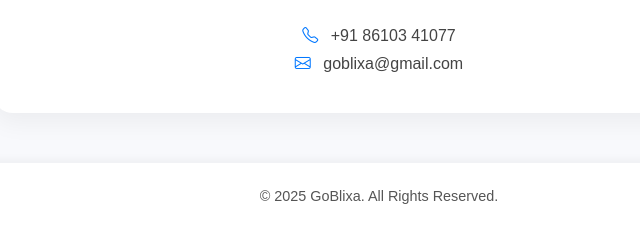
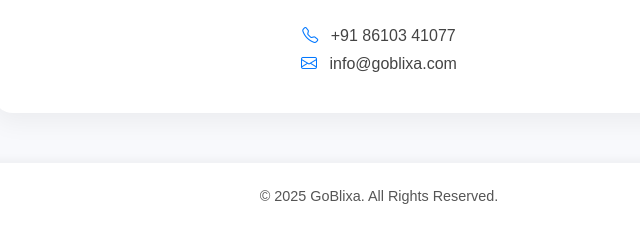
Before and after one commit to goblixa-source/GoBlixa, a plain HTML site: page contact.html in a window 1280 px wide. Shown: the part 602-828 px from the top of the page, 261-901 px from the left. Drawn offline with nearby package versions, Linux system fonts and the light colour scheme.

Commit message:
Add files via upload

```diff
--- a/contact.html
+++ b/contact.html
@@ -100,7 +100,7 @@
       <!-- Contact Info -->
       <div class="contact-info">
         <p><i class="bi bi-telephone"></i> +91 86103 41077</p>
-        <p><i class="bi bi-envelope"></i> goblixa@gmail.com</p>
+        <p><i class="bi bi-envelope"></i> info@goblixa.com</p>
       </div>
     </div>
   </section>
```
